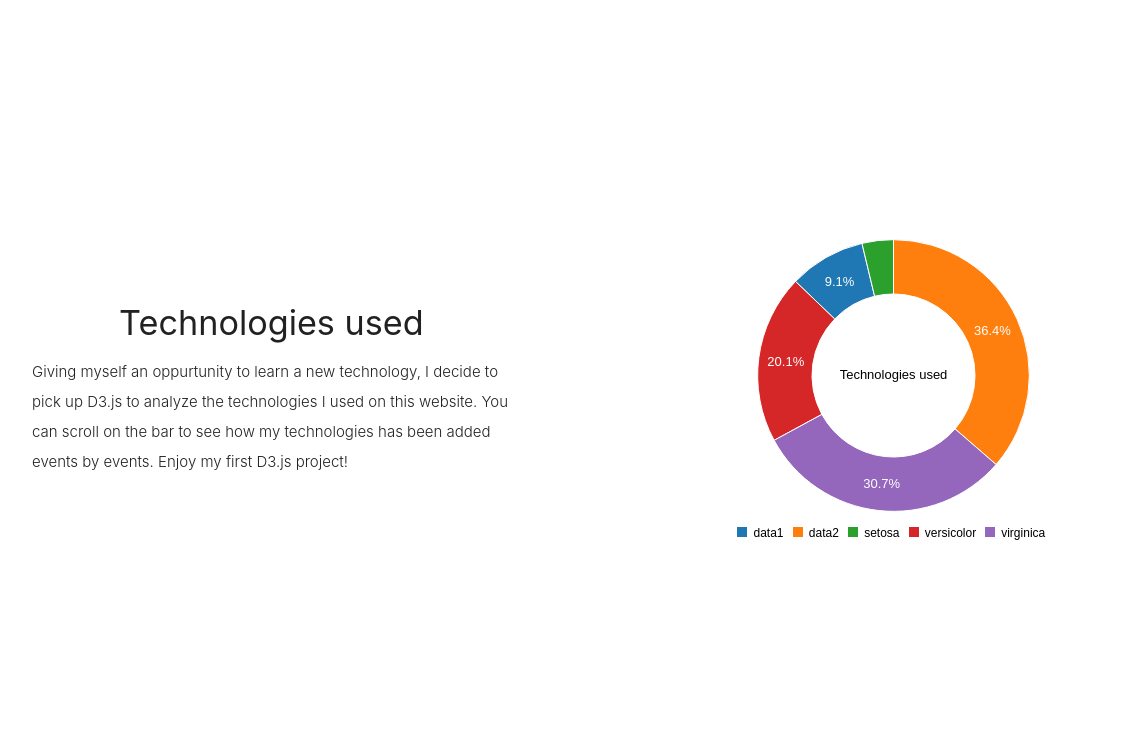
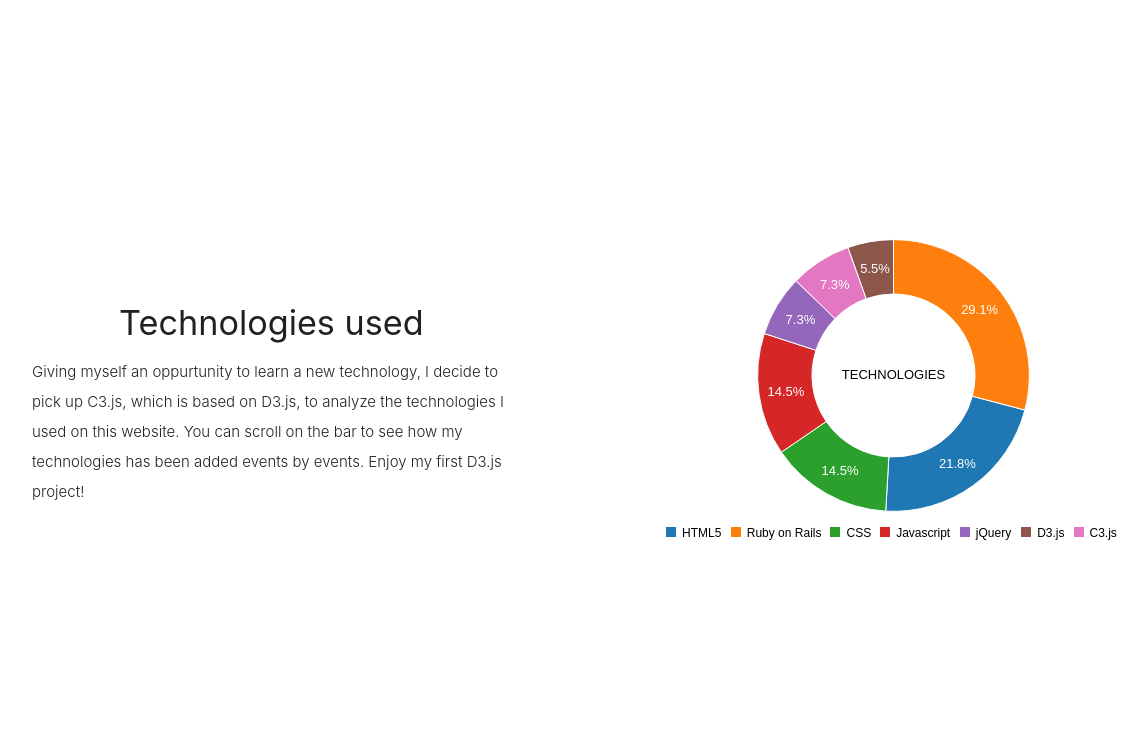
Before and after one commit to Hank860502/Personal-web, a Rails app: page / in a window 1400 px wide; the page is wider, and only the part inside the window is pictured. Shown: the part 1418-2157 px from the top of that part, without its empty margins (178-1326 px from the left). Run offline with Rails 7, Linux system fonts and the light colour scheme; style sheets or scripts are compiled from the project's sources; some libraries are stand-ins or nearby versions; some web fonts are replaced.

Commit message:
change the naming of donut chart, want to change setTimeout to scrollFire

```diff
--- a/app/assets/javascripts/init.js
+++ b/app/assets/javascripts/init.js
@@ -12,8 +12,8 @@ $(document).ready(function() {
 	var chart = c3.generate({
     data: {
         columns: [
-            ['data1', 30],
-            ['data2', 120],
+            ['HTML5', 60],
+            ["Ruby on Rails", 80],
         ],
         type : 'donut',
         onclick: function (d, i) { console.log("onclick", d, i); },
@@ -21,19 +21,35 @@ $(document).ready(function() {
         onmouseout: function (d, i) { console.log("onmouseout", d, i); }
     },
     donut: {
-        title: "Technologies used"
+        title: "TECHNOLOGIES"
     }
 });
 
 setTimeout(function () {
     chart.load({
         columns: [
-            ["setosa", 0.2, 0.2, 0.2, 0.2, 0.2, 0.4, 0.3, 0.2, 0.2, 0.1, 0.2, 0.2, 0.1, 0.1, 0.2, 0.4, 0.4, 0.3, 0.3, 0.3, 0.2, 0.4, 0.2, 0.5, 0.2, 0.2, 0.4, 0.2, 0.2, 0.2, 0.2, 0.4, 0.1, 0.2, 0.2, 0.2, 0.2, 0.1, 0.2, 0.2, 0.3, 0.3, 0.2, 0.6, 0.4, 0.3, 0.2, 0.2, 0.2, 0.2],
-            ["versicolor", 1.4, 1.5, 1.5, 1.3, 1.5, 1.3, 1.6, 1.0, 1.3, 1.4, 1.0, 1.5, 1.0, 1.4, 1.3, 1.4, 1.5, 1.0, 1.5, 1.1, 1.8, 1.3, 1.5, 1.2, 1.3, 1.4, 1.4, 1.7, 1.5, 1.0, 1.1, 1.0, 1.2, 1.6, 1.5, 1.6, 1.5, 1.3, 1.3, 1.3, 1.2, 1.4, 1.2, 1.0, 1.3, 1.2, 1.3, 1.3, 1.1, 1.3],
-            ["virginica", 2.5, 1.9, 2.1, 1.8, 2.2, 2.1, 1.7, 1.8, 1.8, 2.5, 2.0, 1.9, 2.1, 2.0, 2.4, 2.3, 1.8, 2.2, 2.3, 1.5, 2.3, 2.0, 2.0, 1.8, 2.1, 1.8, 1.8, 1.8, 2.1, 1.6, 1.9, 2.0, 2.2, 1.5, 1.4, 2.3, 2.4, 1.8, 1.8, 2.1, 2.4, 2.3, 1.9, 2.3, 2.5, 2.3, 1.9, 2.0, 2.3, 1.8],
+            ["CSS", 40],
         ]
     });
-}, 1500);
+}, 2000);
+
+setTimeout(function () {
+    chart.load({
+        columns: [
+            ['Javascript', 40],
+        ]
+    });
+}, 2000);
+
+setTimeout(function () {
+    chart.load({
+        columns: [
+            ["jQuery", 20],
+            ["D3.js", 15],
+            ["C3.js", 20],
+        ]
+    });
+}, 2000);
 
 });
 
--- a/app/views/welcome/index.html.haml
+++ b/app/views/welcome/index.html.haml
@@ -61,7 +61,7 @@
         %h3
           %i.mdi-content-send.brown-text
         %h4 Technologies used
-        %p.left-align.light Giving myself an oppurtunity to learn a new technology, I decide to pick up D3.js to analyze the technologies I used on this website. You can scroll on the bar to see how my technologies has been added events by events. Enjoy my first D3.js project!
+        %p.left-align.light Giving myself an oppurtunity to learn a new technology, I decide to pick up C3.js, which is based on D3.js, to analyze the technologies I used on this website. You can scroll on the bar to see how my technologies has been added events by events. Enjoy my first D3.js project!
       .col.s6
         %div#chart
         / no idea why the chart bind here even with out the line bindto: '#chart', in init.js
```
